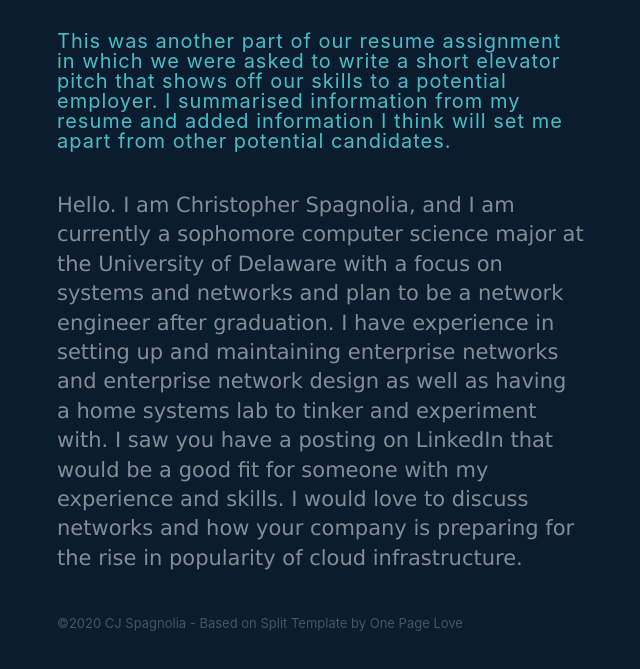
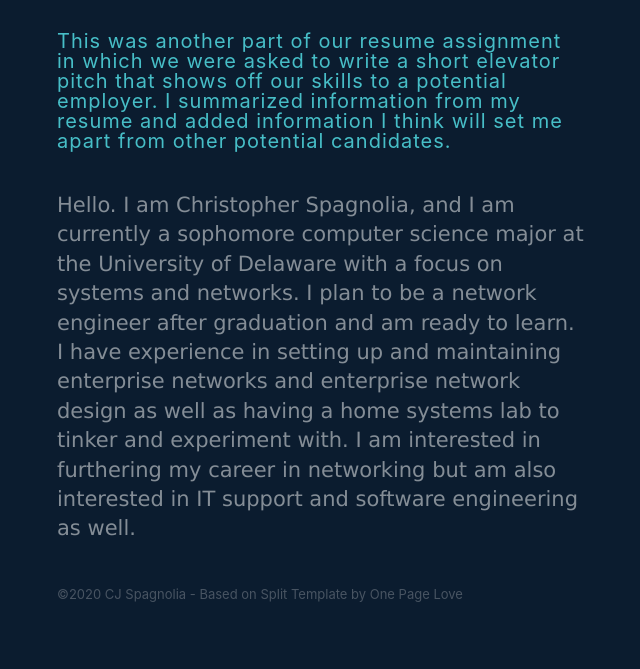
Before and after one commit to cjspagnolia/web-portfolio, a plain HTML site: page professional-bio.html in a window 1280 px wide. Shown: the part 271-940 px from the top of the page, without its empty margins (319-959 px from the left). Drawn offline with nearby package versions, Linux system fonts and the light colour scheme; a script that the page names is missing.

Commit message:
Fix: Final Revisions

```diff
--- a/professional-bio.html
+++ b/professional-bio.html
@@ -52,21 +52,19 @@
           </h1>
           <div class="name">This was another part of our resume assignment in
             which we were asked to write a short elevator pitch that shows
-            off our skills to a potential employer. I summarised information
+            off our skills to a potential employer. I summarized information
             from my resume and added information I think will set me apart
             from other potential candidates.
           </div>
           <p class="bio">
             Hello. I am Christopher Spagnolia, and I am currently a sophomore
             computer science major at the University of Delaware with a focus on
-            systems and networks and plan to be a network engineer after
-            graduation. I have experience in setting up and maintaining
+            systems and networks. I plan to be a network engineer after
+            graduation and am ready to learn. I have experience in setting up and maintaining
             enterprise networks and enterprise network design as well as having
-            a home systems lab to tinker and experiment with. I saw you have a
-            posting on LinkedIn that would be a good fit for someone with my
-            experience and skills. I would love to discuss networks and how your
-            company is preparing for the rise in popularity of cloud
-            infrastructure.
+            a home systems lab to tinker and experiment with. I am interested in
+            furthering my career in networking but am also interested in IT support
+            and software engineering as well.
           </p>
           <div class="credit">
             ©2020 CJ Spagnolia - Based on
```
Also changed, not shown: email-practice.html (+1 -1 lines), resume.html (+4 -4 lines).
